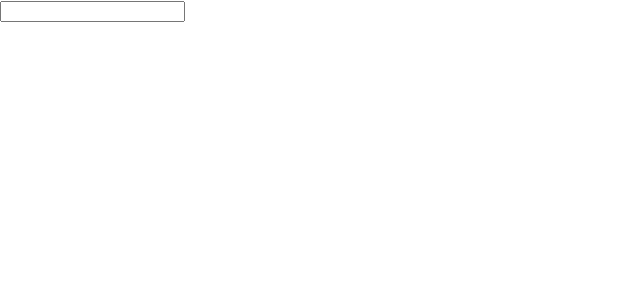
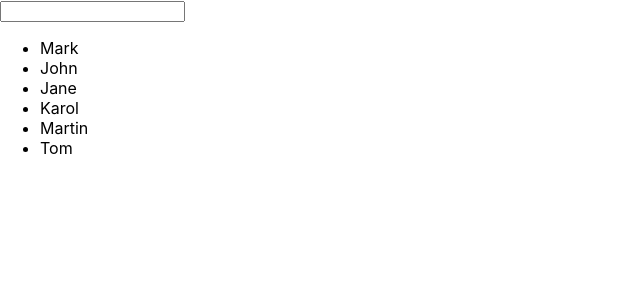
Before and after one commit to 3ndrius/react-test, a React (Create React App) app: page / in a window 1280 px wide. Shown: the top 300 px of the page, without its empty margins (0-640 px from the left). Built offline with nearby package versions, Linux system fonts and the light colour scheme.

Commit message:
Adding first component and test it

```diff
--- a/package.json
+++ b/package.json
@@ -5,7 +5,8 @@
   "dependencies": {
     "react": "^16.8.6",
     "react-dom": "^16.8.6",
-    "react-scripts": "3.0.0"
+    "react-scripts": "3.0.0",
+    "react-test-renderer": "^16.8.6"
   },
   "scripts": {
     "start": "react-scripts start",
@@ -31,7 +32,7 @@
   "devDependencies": {
     "chai": "^4.2.0",
     "enzyme": "^3.9.0",
-    "enzyme-adapter-react-16": "^1.13.0",
+    "enzyme-adapter-react-16": "^1.13.1",
     "sinon": "^7.3.2"
   }
 }
--- a/src/App.js
+++ b/src/App.js
@@ -1,12 +1,23 @@
 import React, { Component } from 'react'
+import UsersList from './components/UsersList';
 
 class App extends Component {
+
+  state = {
+    text: '',
+    users: ['Mark', 'John', 'Jane', 'Karol', 'Martin', 'Tom']
+  }
+
+
   render() {
     return (
-      <div>
+      <div className="App">
         <input type="text"/>
+
+        <UsersList users={this.state.users} />
+
       </div>
     )
   }
 }
-export default  App;
+export default App;
--- /dev/null
+++ b/src/components/UsersList.js
@@ -0,0 +1,15 @@
+import React from 'react'
+
+export default function UsersList({users}) {
+    return (
+        <ul>
+            {
+                users.map((user, id) => {
+                    return(
+                        <li key={id}>{user}</li>
+                    )
+                })
+            }
+        </ul>
+    )
+}
```
Also changed, not shown: 2 other files (tests, documents, lock files or other folders).
